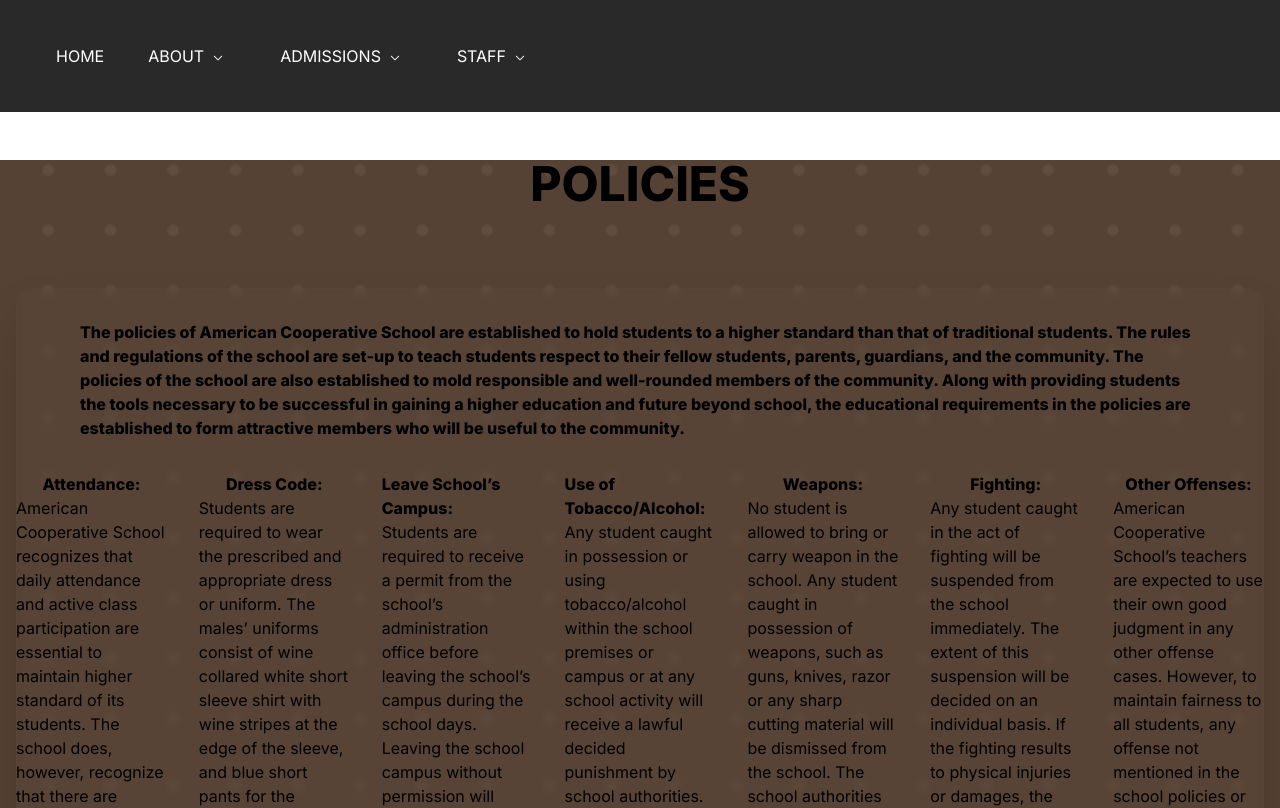
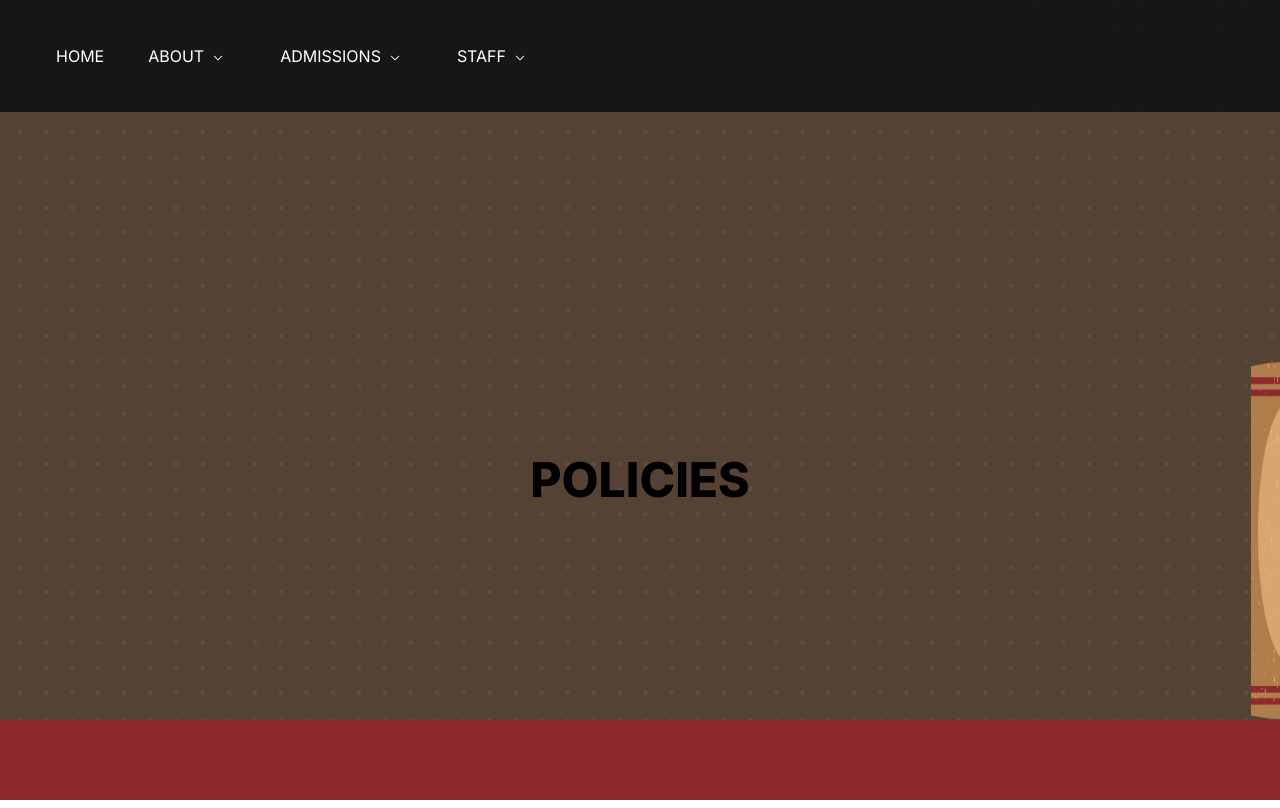
Before and after one commit to Adjoa20/ACSWebsite, a Next.js app in the folder acs-website/: page /pages/policy in a window 1280 px wide. Shown: the top 808 px of the page. Built offline with nearby package versions, Linux system fonts and the light colour scheme.

Commit message:
updated the background position

```diff
--- a/acs-website/src/app/pages/missions/page.tsx
+++ b/acs-website/src/app/pages/missions/page.tsx
@@ -5,7 +5,7 @@
   return (
     <div className="md:justify-center">
       <Navbar />
-      <div className="bg-missionbg relative md:bg-cover h-screen md:h-screen flex flex-col items-center justify-center">
+      <div className="bg-missionbg relative md:bg-cover md:bg-fixed min-h-screen md:h-screen flex flex-col items-center justify-center">
         <div className="w-11/12 md:w-1/2 mx-auto">
           <h1 className="mt-20 md:mt-40 uppercase font-extrabold subpixel-antialiased text-center text-3xl md:text-5xl">Missions</h1>
         </div>
--- a/acs-website/src/app/pages/policy/page.tsx
+++ b/acs-website/src/app/pages/policy/page.tsx
@@ -5,12 +5,13 @@
   return (
     <div className="md:justify-center">
       <Navbar />
-      <div className="bg-policybg relative md:bg-cover h-screen md:h-full flex-col items-center justify-center">
+      <div className="min-h-screen flex justify-center items-center bg-policybg bg-fixed">
         <div className="w-11/12 md:w-1/2 mx-auto">
           <h1 className="mt-10 md:mt-40 mb:20 uppercase font-extrabold subpixel-antialiased text-center text-3xl md:text-5xl">Policies</h1>
         </div>
+      </div>
       <div className="px-4 mt-10 md:mt-20 mb-40">
-          <div className="grid place-items-center w-full mx-auto  shadow-2xl rounded-2xl bg-[#5d4b3e] backdrop-blur-sm bg-opacity-30 my-20">
+        <div className="grid place-items-center w-full mx-auto shadow-2xl rounded-2xl bg-[#5d4b3e] backdrop-blur-sm bg-opacity-30 my-20">
           <p className="md:flex md:items-center md:gap-8 md:py-8 md:px-4 xl:gap-16 sm:py-16 xl:px-16 font-extrabold">
             The policies of American Cooperative School are established
             to hold students to a higher standard than that of traditional
@@ -106,7 +107,6 @@
         </div>
       </div>
     </div>
-    </div>
   );
 };
 
```
Lines whose indentation alone changed are shown as unchanged.
